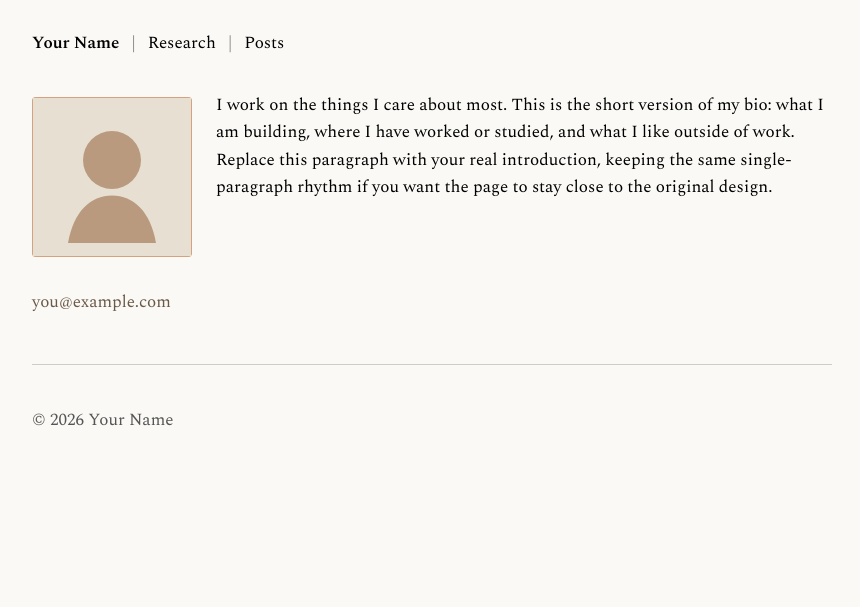
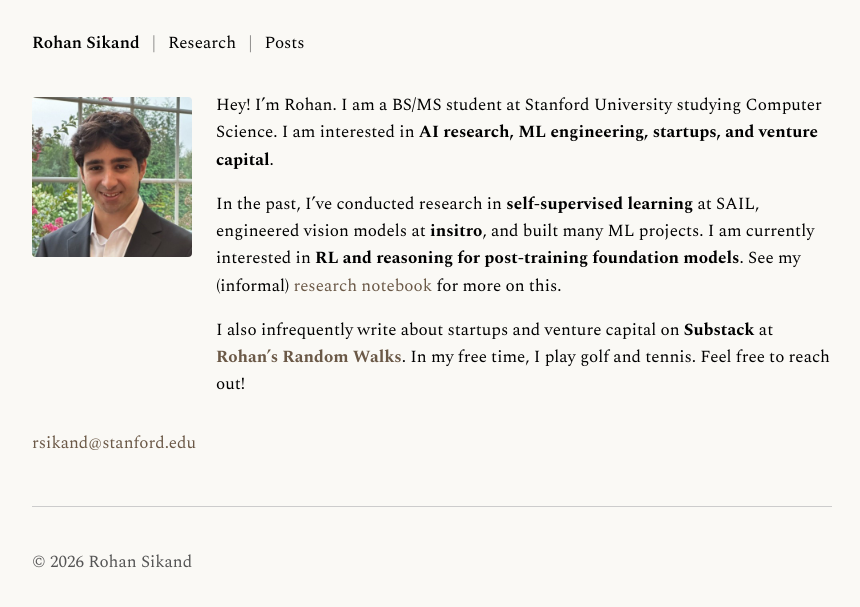
Before and after one commit to rosikand/newpw, a Jekyll site: the page built from index.html, in a window 1280 px wide. Shown: the top 607 px of the page, without its empty margins (208-1068 px from the left). Built offline with Jekyll 4.4.1, drawn with Linux system fonts in a browser that asks for light colours.

Commit message:
auto commit

```diff
--- a/_data/profile.yml
+++ b/_data/profile.yml
@@ -1,9 +1,13 @@
-name: Your Name
-email: you@example.com
-photo: /images/profile-placeholder.svg
-bio: >
-  I work on the things I care about most. This is the short version of my bio:
-  what I am building, where I have worked or studied, and what I like outside of
-  work. Replace this paragraph with your real introduction, keeping the same
-  single-paragraph rhythm if you want the page to stay close to the original
-  design.
+name: Rohan Sikand
+email: rsikand@stanford.edu
+photo: /images/linkedin-profile-pic.jpeg
+bio: |
+  Hey! I'm Rohan. I am a BS/MS student at Stanford University studying Computer Science. I am interested in **AI research, ML engineering, startups, and venture capital**.
+
+   <br>
+
+  In the past, I’ve conducted research in **self-supervised learning** at SAIL, engineered vision models at **insitro**, and built many ML projects. I am currently interested in **RL and reasoning for post-training foundation models**. See my (informal) [research notebook](https://rosikand.github.io/rl/) for more on this.
+
+  <br>
+
+  I also infrequently write about startups and venture capital on **Substack** at [**Rohan’s Random Walks**](https://rosikand.substack.com/). In my free time, I play golf and tennis. Feel free to reach out!
--- a/index.html
+++ b/index.html
@@ -8,7 +8,7 @@ title: Home
 <section class="about-section">
     <img src="{{ profile.photo | relative_url }}" alt="{{ profile.name }}" class="profile-photo">
     <div class="bio-content">
-        <p>{{ profile.bio }}</p>
+        {{ profile.bio | markdownify }}
     </div>
 </section>
 
```
Also changed, not shown: EDITING.md (+7 -2 lines), _posts/2026-05-10-template-post.md (added, +65 -0 lines), images/cartoon.jpg (added), images/linkedin-profile-pic.jpeg (added).
